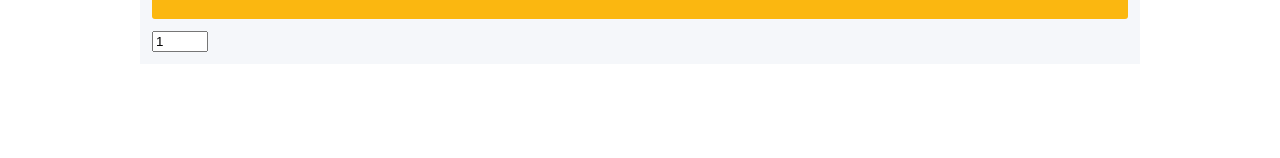
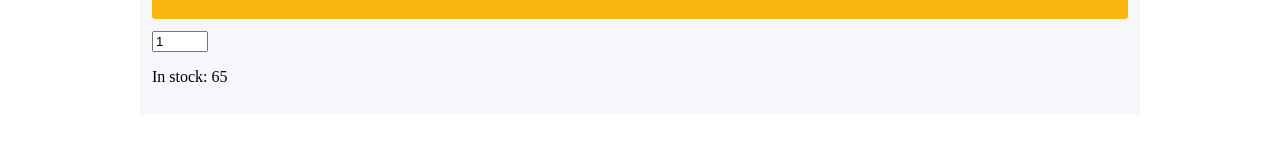
Before and after one commit to elminex/Sklep2021, a React (Create React App) app: page /product/335dccdb-49e6-4ca4-8d22-49c66ec9e7c4 in a window 1280 px wide. Shown: the part 536-694 px from the top of the page. Built offline with nearby package versions, Linux system fonts and the light colour scheme.

Commit message:
Add cart

```diff
--- /dev/null
+++ b/src/Components/CartItem/CartItem.jsx
@@ -0,0 +1,31 @@
+export const CartItem = ({ item, number, changeQuantity, removeItem }) => (
+  <tr>
+    <td>{number}</td>
+    <td className="cart__table-name">{item.product.name}</td>
+    <td className="cart__table-price">${item.product.price}</td>
+    <td>
+      <label htmlFor="quantity">
+        Product quantity:
+        <input
+          min="1"
+          max={item.product.stock}
+          id="quantity"
+          type="number"
+          value={item.quantity}
+          onChange={(e) =>
+            changeQuantity(parseInt(e.target.value, 10), item.product.id)
+          }
+        />
+      </label>
+    </td>
+    <td>
+      <button
+        className="cart__table-button"
+        type="button"
+        onClick={() => removeItem(item.product.id)}
+      >
+        X
+      </button>
+    </td>
+  </tr>
+);
--- /dev/null
+++ b/src/Components/CartTable/CartTable.jsx
@@ -0,0 +1,47 @@
+import { useContext } from "react";
+import { ProductsContext } from "../../ProductsContext";
+import { CartItem } from "../CartItem/CartItem";
+
+export const CartTable = () => {
+  const { cart, setCart } = useContext(ProductsContext);
+  const changeQuantity = (value, id) => {
+    const newCart = cart.map((item) => {
+      if (item.product.id === id) {
+        item.quantity = value;
+      }
+      return item;
+    });
+    setCart(newCart);
+  };
+  const removeItem = (id) => {
+    const newCart = cart.filter((item) => item.product.id !== id);
+    setCart(newCart);
+  };
+
+  return (
+    <div>
+      <table>
+        <thead>
+          <tr>
+            <th>No.</th>
+            <th>Name</th>
+            <th>Price</th>
+            <th>Quantity</th>
+            <th> </th>
+          </tr>
+        </thead>
+        <tbody>
+          {cart.map((cartItem, index) => (
+            <CartItem
+              number={index + 1}
+              key={cartItem.product.id}
+              item={cartItem}
+              changeQuantity={changeQuantity}
+              removeItem={removeItem}
+            />
+          ))}
+        </tbody>
+      </table>
+    </div>
+  );
+};
--- a/src/Components/ProductSidebar/ProductSidebar.jsx
+++ b/src/Components/ProductSidebar/ProductSidebar.jsx
@@ -1,11 +1,25 @@
 import styled from "styled-components";
 import { StyledButton } from "../../Components/StyledButton/StyledButton";
+import { useState } from "react";
 
-export const ProductSidebar = ({quantity, quantityHandler, stock}) => {
+export const ProductSidebar = ({
+  quantity,
+  quantityHandler,
+  stock,
+  cartHandler,
+}) => {
+  const [buttonClicked, setButtonClicked] = useState(false);
   if (stock) {
     return (
       <Wrapper>
-        <StyledButton>Add to cart</StyledButton>
+        <StyledButton disabled={buttonClicked}
+          onClick={() => {
+            setButtonClicked(true);
+            cartHandler();
+          }}
+        >
+          {buttonClicked === true ? "Added to cart" : "Add to cart"}
+        </StyledButton>
         <QuantityLabel>
           <QuantitySelect
             min={1}
@@ -14,11 +28,13 @@ export const ProductSidebar = ({quantity, quantityHandler, stock}) => {
             onChange={quantityHandler}
           />
         </QuantityLabel>
+        <Stock>In stock: {stock} </Stock>
       </Wrapper>
     );
-  }
-  else return (<Wrapper>nothign in stock</Wrapper>);
+  } else return <Wrapper>nothign in stock</Wrapper>;
 };
+
+const Stock = styled.p``;
 
 const QuantitySelect = styled.input.attrs({
   id: "quantity",
--- a/src/Components/StyledButton/StyledButton.jsx
+++ b/src/Components/StyledButton/StyledButton.jsx
@@ -1,24 +1,25 @@
 import styled from "styled-components";
 export const StyledButton = styled.button`
    {
+    color: ${props => props.disabled ? props.theme.textBlack : props.theme.textWhite};
     display: inline-block;
     min-width: 160px;
     height: 55px;
-    color: #fff;
     border: none;
     border-radius: 3px;
     user-select: none;
     padding: 0 7px;
     font-size: 18px;
     line-height: 56px;
-    background-color: #fbb710;
+    background-color: ${props => props.disabled ? props.theme.backgroundGray : props.theme.yellow};
     font-weight: 400;
     text-align: center;
     white-space: nowrap;
     vertical-align: middle;
     text-decoration: none;
+    cursor: pointer;
     &:hover {
-      background-color: $text-black;
+      background-color: ${props => props.disabled ? props.theme.backgroundGray : props.theme.backgroundBlack};
     }
   }
 `;
--- a/src/Pages/Cart/Cart.jsx
+++ b/src/Pages/Cart/Cart.jsx
@@ -1 +1,15 @@
-export const Cart = () => <div>This is cart page</div>;
+
+import styled from "styled-components";
+import { CartTable } from "../../Components/CartTable/CartTable";
+
+export const Cart = () => (
+  <Wrapper>
+    This is cart page
+    <CartTable />
+  </Wrapper>
+);
+const Wrapper = styled.div`
+   {
+    width: 100%;
+  }
+`;
--- a/src/Pages/MainPage/MainPage.jsx
+++ b/src/Pages/MainPage/MainPage.jsx
@@ -7,8 +7,8 @@ export const MainPage = () => {
   const [topSellers, setTopSellers] = useState([]);
   const data = useContext(ProductsContext);
   useEffect(() => {
-    if (data) {
-      const sortedData = data.sort((a, b) => b.sales - a.sales).slice(0, 6);
+    if (data.products) {
+      const sortedData = data.products.sort((a, b) => b.sales - a.sales).slice(0, 6);
       setTopSellers(sortedData);
     }
   }, [data]);
--- a/src/Pages/ProductPage/ProductPage.jsx
+++ b/src/Pages/ProductPage/ProductPage.jsx
@@ -8,18 +8,26 @@ export const ProductPage = () => {
   const [product, setProduct] = useState();
   const [quantity, setQuantity] = useState(1);
   const params = useParams();
-  const data = useContext(ProductsContext);
+  const { products, cart, setCart } = useContext(ProductsContext);
+
   useEffect(() => {
-    if (data) {
-      const singleProduct = data.find((element) => element.id === params.id);
+    if (products) {
+      const singleProduct = products.find(
+        (element) => element.id === params.id
+      );
       setProduct(singleProduct);
-      console.log(product);
     }
-  }, [data, params, product]);
+  }, [params, products]);
+
+  const cartHandler = (event) => {
+    const newCart = cart;
+    newCart.push({ product: product, quantity: quantity });
+    setCart(newCart);
+  };
 
   const quantityHandler = (event) => {
     setQuantity(parseInt(event.target.value, 10));
-  }
+  };
 
   if (product !== undefined) {
     return (
@@ -30,7 +38,12 @@ export const ProductPage = () => {
           <ProductDescription>{product.description}</ProductDescription>
           <ProductPrice>${product.price}</ProductPrice>
         </div>
-        <ProductSidebar quantity={quantity} quantityHandler={quantityHandler} stock={product.stock}/>
+        <ProductSidebar
+          quantity={quantity}
+          quantityHandler={quantityHandler}
+          stock={product.stock}
+          cartHandler={cartHandler}
+        />
       </Wrapper>
     );
   }
--- a/src/ProductsContext.js
+++ b/src/ProductsContext.js
@@ -1,16 +1,18 @@
 import { createContext, useEffect, useState } from 'react';
 import Products from './MockData/MOCK_DATA__SMALL.json'
 
-export const ProductsContext = createContext();
+export const ProductsContext = createContext({ products: [], cart: [], setCart: () => { } });
 
 export const ProductsContextProvider = ({ children }) => {
   const [data, setData] = useState();
+  const [cart, setCart] = useState([]);
+
   useEffect(() => {
     setData(Products)
-  },[])
+  }, [])
   const { Provider } = ProductsContext;
   return (
-    <Provider value={data}>
+    <Provider value={{ products: data, cart: cart, setCart, }}>
       {children}
     </Provider>
   )
```
